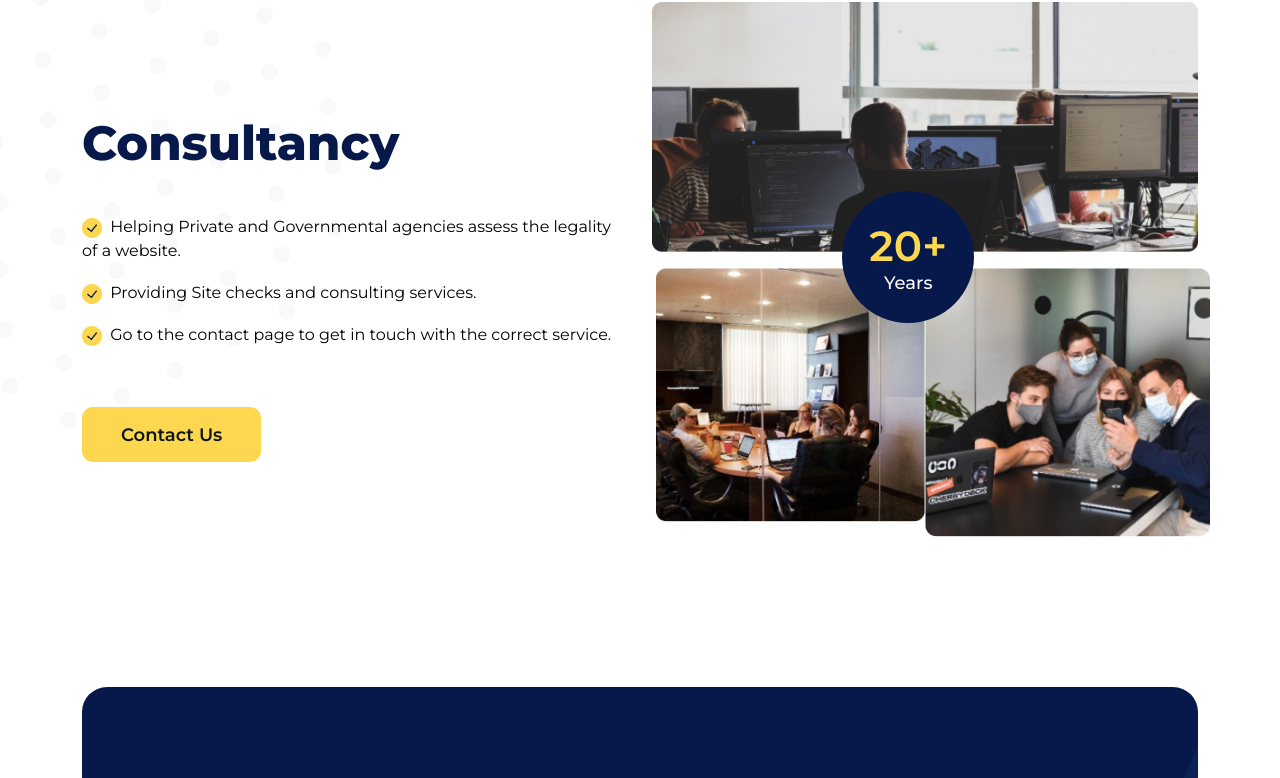
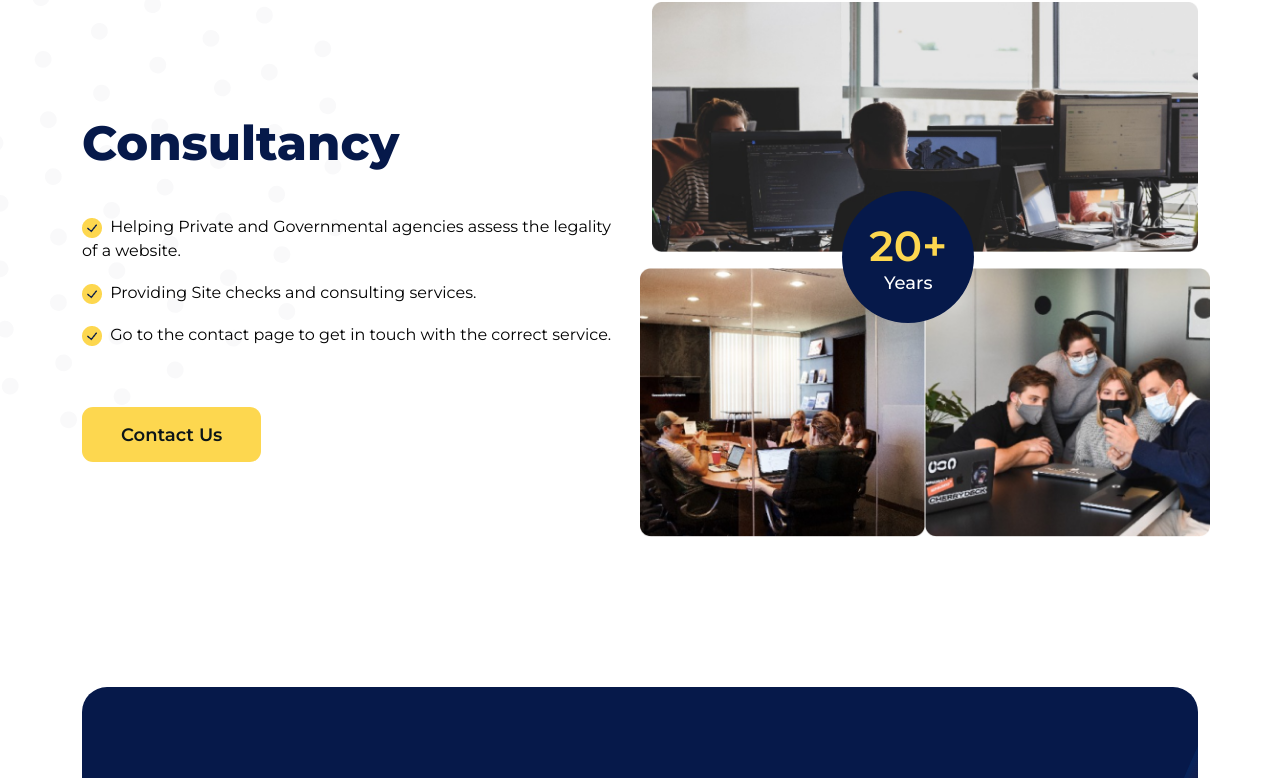
Before and after one commit to MamtazDev/ping-vin, a React (Vite) app: page / in a window 1280 px wide. Shown: the part 2141-2919 px from the top of the page. Built offline with nearby package versions, Linux system fonts and the light colour scheme.

Commit message:
: Update

```diff
--- a/src/components/Consultancy/Consultancy.jsx
+++ b/src/components/Consultancy/Consultancy.jsx
@@ -33,7 +33,7 @@ const Consultancy = () => {
           <div className="col-lg-6">
 
             <div className="consultancy_right mb-4 mb-lg-0" data-aos="fade-left">
-              <img className="img-fluid" src={c1} alt="" />
+              <img className="w-100" src={c1} alt="" />
 
               <div className="time_design">
                 <h1>20+</h1>
@@ -41,7 +41,7 @@ const Consultancy = () => {
               </div>
 
               <div className="row mt-3 pe-0 ps-0">
-                <div className="col-lg-6 pe-0 ps-0 ps-lg-3 ">
+                <div className="col-lg-6 pe-0 ps-0">
                   <div className="mb-4 mb-lg-0 text-center">
 
                     <img className="img-fluid" src={c2} alt="" />
```
Lines whose indentation alone changed are shown as unchanged.
